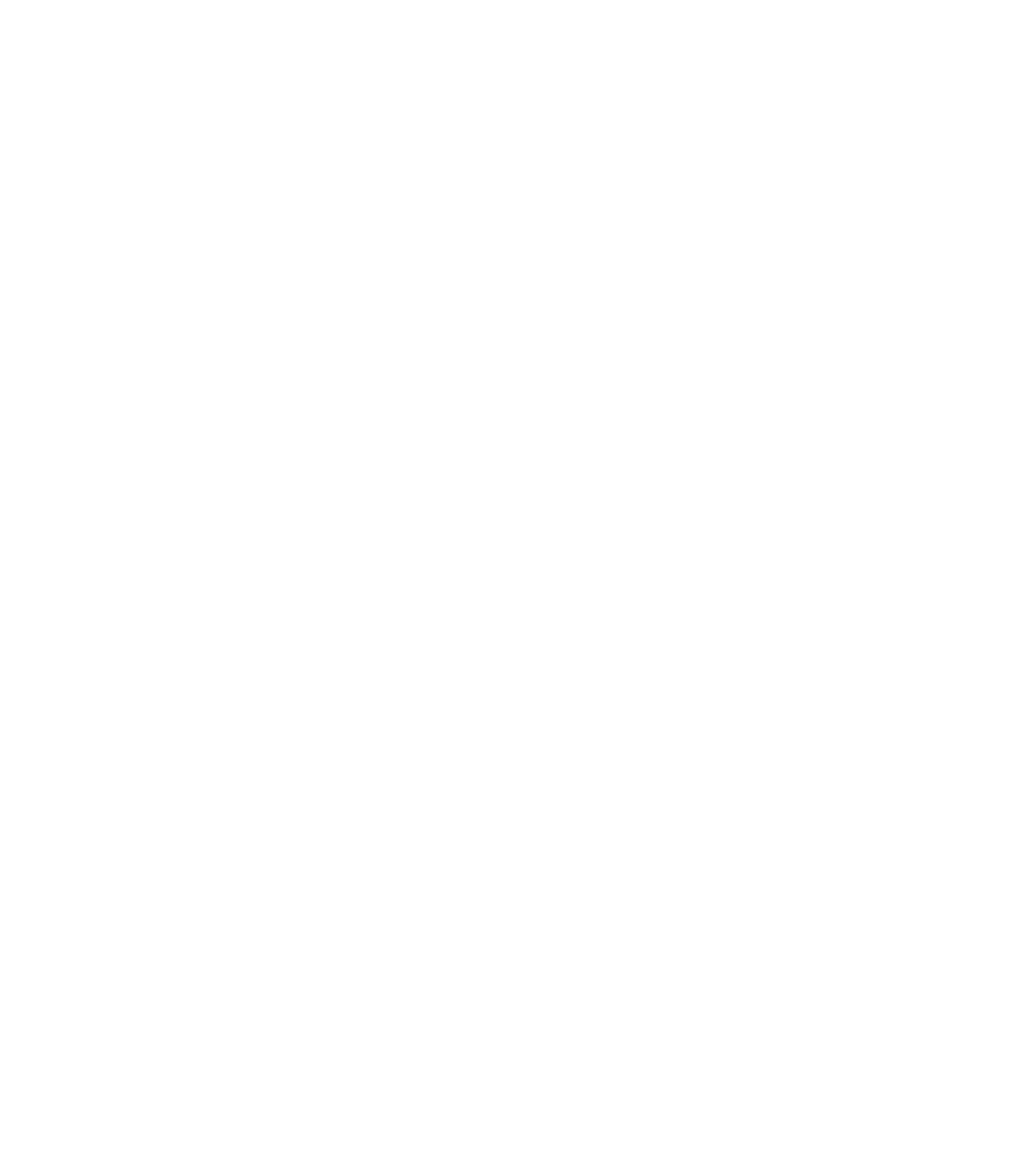
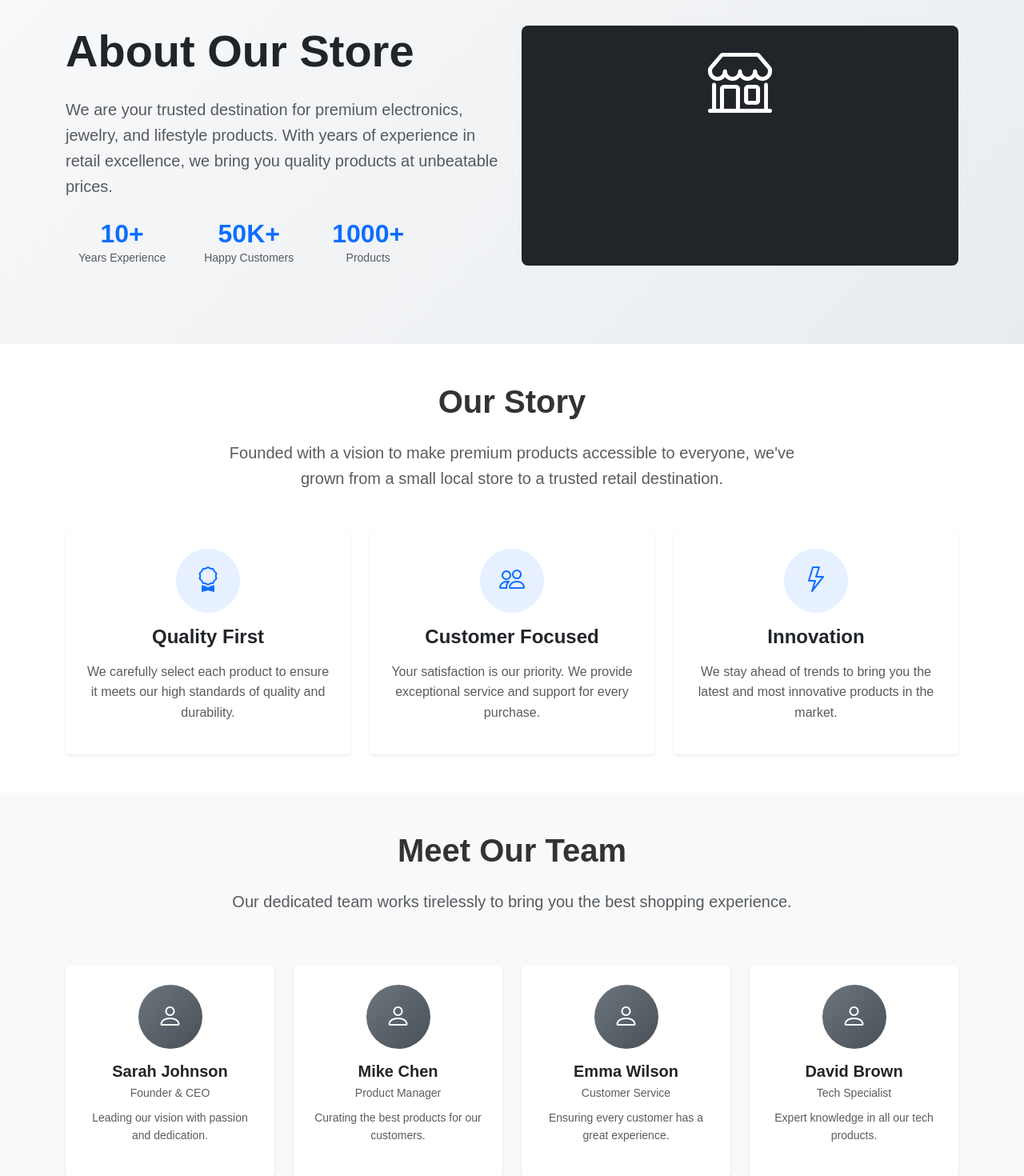
Before and after one commit to majdroses21/Nuxt-eCommerce-developeres-test, a Nuxt app: page /about in a window 1280 px wide. Before the commit this address had no page. Shown: the part 240-1710 px from the top of the page at 80% size. Before the commit the page ends 800 px from the top, so only its background shows below. Built offline with nearby package versions, Linux system fonts and the light colour scheme.

Commit message:
Add About Page

```diff
--- /dev/null
+++ b/pages/about/index.vue
@@ -0,0 +1,226 @@
+<template>
+  <NuxtLayout name="website">
+    <!-- Hero Section -->
+    <section class="hero-section bg-light py-5">
+      <div class="container">
+        <div class="row align-items-center min-vh-50">
+          <div class="col-lg-6">
+            <h1 class="display-4 fw-bold text-dark mb-4">About Our Store</h1>
+            <p class="lead text-muted mb-4">
+              We are your trusted destination for premium electronics, jewelry, and lifestyle products.
+              With years of experience in retail excellence, we bring you quality products at unbeatable prices.
+            </p>
+            <div class="d-flex gap-3">
+              <div class="stat-item">
+                <h3 class="h2 fw-bold text-primary mb-0">10+</h3>
+                <p class="text-muted small mb-0">Years Experience</p>
+              </div>
+              <div class="stat-item">
+                <h3 class="h2 fw-bold text-primary mb-0">50K+</h3>
+                <p class="text-muted small mb-0">Happy Customers</p>
+              </div>
+              <div class="stat-item">
+                <h3 class="h2 fw-bold text-primary mb-0">1000+</h3>
+                <p class="text-muted small mb-0">Products</p>
+              </div>
+            </div>
+          </div>
+          <div class="col-lg-6">
+            <div class="position-relative">
+              <div class="bg-dark rounded-3 p-4" style="min-height: 300px;">
+                <div class="d-flex align-items-center justify-content-center h-100">
+                  <i class="bi bi-shop display-1 text-white"></i>
+                </div>
+              </div>
+            </div>
+          </div>
+        </div>
+      </div>
+    </section>
+
+    <!-- Our Story Section -->
+    <section class="py-5">
+      <div class="container">
+        <div class="row">
+          <div class="col-lg-8 mx-auto text-center">
+            <h2 class="h1 fw-bold mb-4">Our Story</h2>
+            <p class="lead text-muted mb-5">
+              Founded with a vision to make premium products accessible to everyone,
+              we've grown from a small local store to a trusted retail destination.
+            </p>
+          </div>
+        </div>
+
+        <div class="row g-4">
+          <div class="col-md-4">
+            <div class="card border-0 shadow-sm h-100">
+              <div class="card-body text-center p-4">
+                <div class="bg-primary bg-opacity-10 rounded-circle d-inline-flex align-items-center justify-content-center mb-3" style="width: 80px; height: 80px;">
+                  <i class="bi bi-award text-primary fs-2"></i>
+                </div>
+                <h4 class="fw-bold mb-3">Quality First</h4>
+                <p class="text-muted">We carefully select each product to ensure it meets our high standards of quality and durability.</p>
+              </div>
+            </div>
+          </div>
+
+          <div class="col-md-4">
+            <div class="card border-0 shadow-sm h-100">
+              <div class="card-body text-center p-4">
+                <div class="bg-primary bg-opacity-10 rounded-circle d-inline-flex align-items-center justify-content-center mb-3" style="width: 80px; height: 80px;">
+                  <i class="bi bi-people text-primary fs-2"></i>
+                </div>
+                <h4 class="fw-bold mb-3">Customer Focused</h4>
+                <p class="text-muted">Your satisfaction is our priority. We provide exceptional service and support for every purchase.</p>
+              </div>
+            </div>
+          </div>
+
+          <div class="col-md-4">
+            <div class="card border-0 shadow-sm h-100">
+              <div class="card-body text-center p-4">
+                <div class="bg-primary bg-opacity-10 rounded-circle d-inline-flex align-items-center justify-content-center mb-3" style="width: 80px; height: 80px;">
+                  <i class="bi bi-lightning text-primary fs-2"></i>
+                </div>
+                <h4 class="fw-bold mb-3">Innovation</h4>
+                <p class="text-muted">We stay ahead of trends to bring you the latest and most innovative products in the market.</p>
+              </div>
+            </div>
+          </div>
+        </div>
+      </div>
+    </section>
+
+    <!-- Team Section -->
+    <section class="bg-light py-5">
+      <div class="container">
+        <div class="row">
+          <div class="col-lg-8 mx-auto text-center mb-5">
+            <h2 class="h1 fw-bold mb-4">Meet Our Team</h2>
+            <p class="lead text-muted">
+              Our dedicated team works tirelessly to bring you the best shopping experience.
+            </p>
+          </div>
+        </div>
+
+        <div class="row g-4">
+          <div class="col-lg-3 col-md-6">
+            <div class="card border-0 shadow-sm">
+              <div class="card-body text-center p-4">
+                <div class="bg-secondary rounded-circle mx-auto mb-3" style="width: 80px; height: 80px; background: linear-gradient(135deg, #6c757d, #495057);">
+                  <div class="d-flex align-items-center justify-content-center h-100">
+                    <i class="bi bi-person text-white fs-2"></i>
+                  </div>
+                </div>
+                <h5 class="fw-bold mb-1">Sarah Johnson</h5>
+                <p class="text-muted small mb-2">Founder & CEO</p>
+                <p class="text-muted small">Leading our vision with passion and dedication.</p>
+              </div>
+            </div>
+          </div>
+
+          <div class="col-lg-3 col-md-6">
+            <div class="card border-0 shadow-sm">
+              <div class="card-body text-center p-4">
+                <div class="bg-secondary rounded-circle mx-auto mb-3" style="width: 80px; height: 80px; background: linear-gradient(135deg, #6c757d, #495057);">
+                  <div class="d-flex align-items-center justify-content-center h-100">
+                    <i class="bi bi-person text-white fs-2"></i>
+                  </div>
+                </div>
+                <h5 class="fw-bold mb-1">Mike Chen</h5>
+                <p class="text-muted small mb-2">Product Manager</p>
+                <p class="text-muted small">Curating the best products for our customers.</p>
+              </div>
+            </div>
+          </div>
+
+          <div class="col-lg-3 col-md-6">
+            <div class="card border-0 shadow-sm">
+              <div class="card-body text-center p-4">
+                <div class="bg-secondary rounded-circle mx-auto mb-3" style="width: 80px; height: 80px; background: linear-gradient(135deg, #6c757d, #495057);">
+                  <div class="d-flex align-items-center justify-content-center h-100">
+                    <i class="bi bi-person text-white fs-2"></i>
+                  </div>
+                </div>
+                <h5 class="fw-bold mb-1">Emma Wilson</h5>
+                <p class="text-muted small mb-2">Customer Service</p>
+                <p class="text-muted small">Ensuring every customer has a great experience.</p>
+              </div>
+            </div>
+          </div>
+
+          <div class="col-lg-3 col-md-6">
+            <div class="card border-0 shadow-sm">
+              <div class="card-body text-center p-4">
+                <div class="bg-secondary rounded-circle mx-auto mb-3" style="width: 80px; height: 80px; background: linear-gradient(135deg, #6c757d, #495057);">
+                  <div class="d-flex align-items-center justify-content-center h-100">
+                    <i class="bi bi-person text-white fs-2"></i>
+                  </div>
+                </div>
+                <h5 class="fw-bold mb-1">David Brown</h5>
+                <p class="text-muted small mb-2">Tech Specialist</p>
+                <p class="text-muted small">Expert knowledge in all our tech products.</p>
+              </div>
+            </div>
+          </div>
+        </div>
+      </div>
+    </section>
+
+    <!-- CTA Section -->
+    <section class="py-5">
+      <div class="container">
+        <div class="row">
+          <div class="col-lg-8 mx-auto text-center">
+            <h2 class="h1 fw-bold mb-4">Ready to Shop?</h2>
+            <p class="lead text-muted mb-4">
+              Discover our amazing collection of electronics, jewelry, and lifestyle products.
+            </p>
+            <div class="d-flex gap-3 justify-content-center flex-wrap">
+              <NuxtLink to="/" class="btn btn-dark btn-lg px-4">
+                Shop Now
+              </NuxtLink>
+              <NuxtLink to="/contact" class="btn btn-outline-dark btn-lg px-4">
+                Contact Us
+              </NuxtLink>
+            </div>
+          </div>
+        </div>
+      </div>
+    </section>
+  </NuxtLayout>
+</template>
+
+<style scoped>
+.min-vh-50 {
+  min-height: 50vh;
+}
+
+.stat-item {
+  text-align: center;
+  padding: 0 1rem;
+}
+
+.hero-section {
+  background: linear-gradient(135deg, #f8f9fa 0%, #e9ecef 100%);
+}
+
+.card {
+  transition: transform 0.3s ease, box-shadow 0.3s ease;
+}
+
+.card:hover {
+  transform: translateY(-5px);
+  box-shadow: 0 10px 25px rgba(0,0,0,0.1) !important;
+}
+
+@media (max-width: 768px) {
+  .stat-item {
+    padding: 0 0.5rem;
+  }
+
+  .display-4 {
+    font-size: 2.5rem;
+  }
+}
+</style>
```
